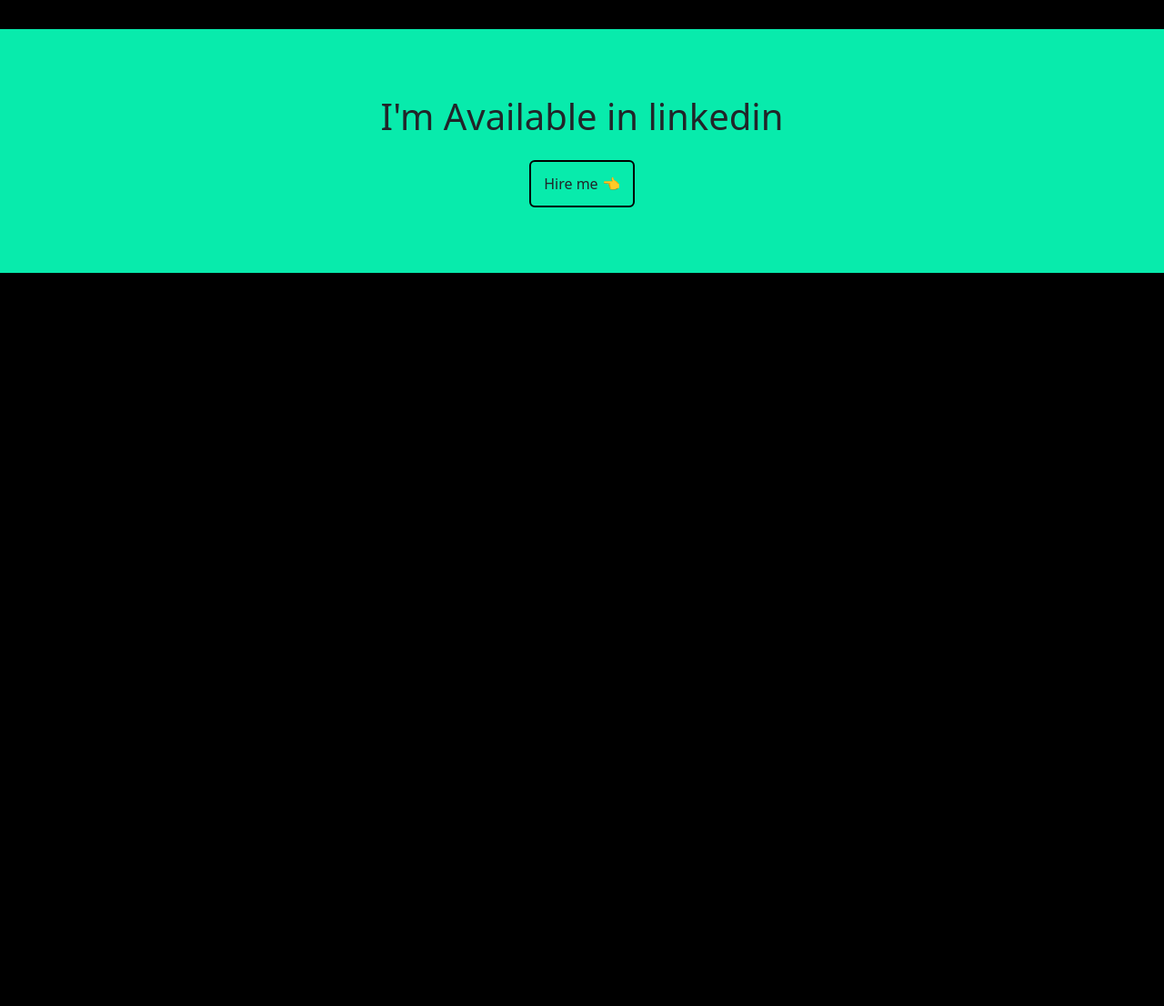
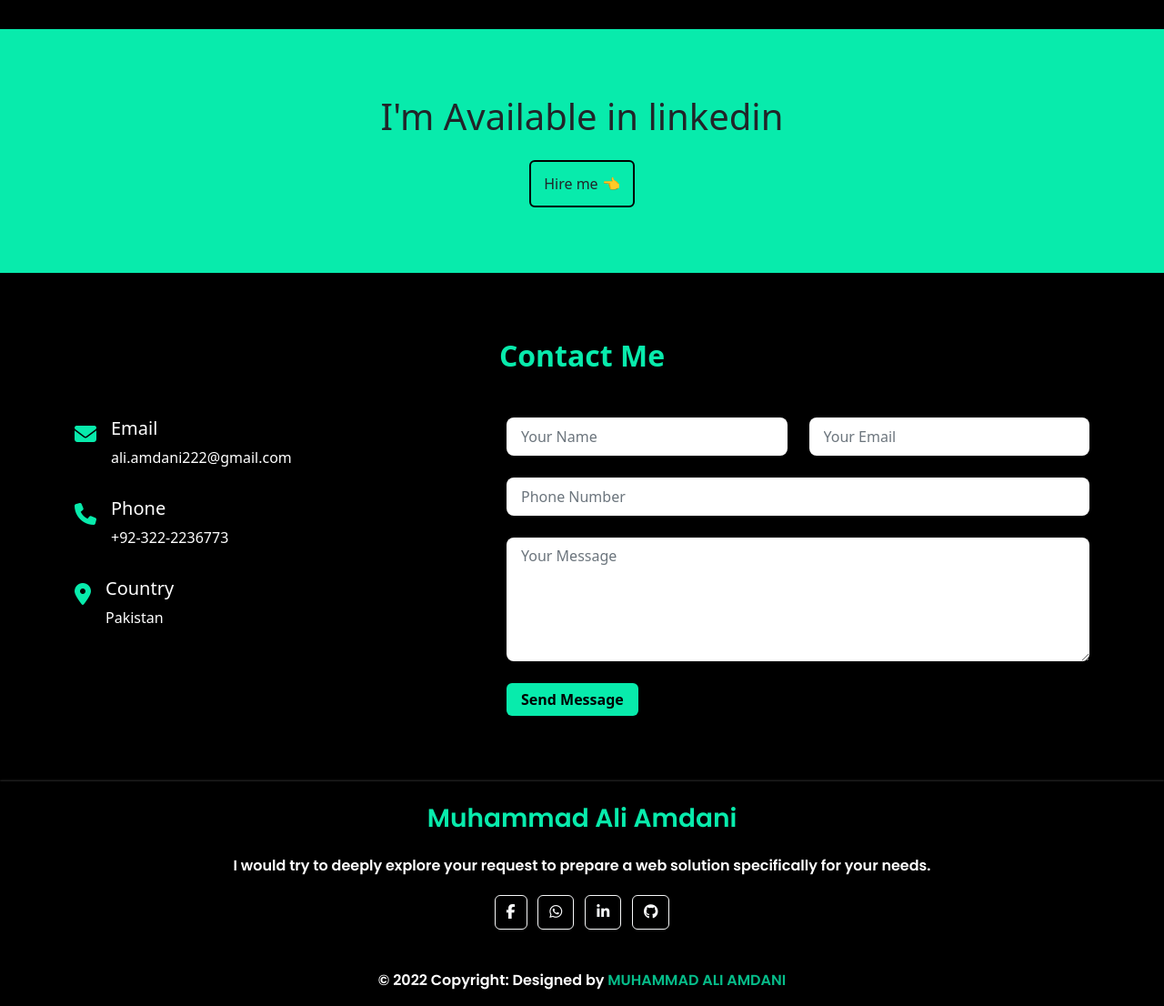
Before and after one commit to aliamdani06/Codsoft-Tasks, a plain HTML site: page Portfolio/index.html in a window 1280 px wide. Shown: the part 2060-3166 px from the top of the page at 91% size. Before the commit the page ends 2360 px from the top, so only its background shows below. Drawn offline with nearby package versions, Linux system fonts and the light colour scheme; a web font is replaced by a local one.

Commit message:
footer and contact section done

```diff
--- a/Portfolio/index.html
+++ b/Portfolio/index.html
@@ -244,6 +244,128 @@
   <!-- linkedin available section end -->
 
 
+   <!-- contact start -->
+   <section class="contact py-5 bg-black" id="contact">
+    <div class="container-lg py-4">
+      <div class="row justify-content-center">
+        <div class="col-lg-8">
+          <div class="section-title text-center">
+            <h2 class="fw-bold mb-5 cont">Contact Me</h2>
+          </div>
+        </div>
+      </div>
+      <div class="row">
+        <div class="col-md-5">
+          <div class="contact-item d-flex mb-3">
+            <div class="icon text-gold fs-4">
+              <i class="fas fa-envelope"></i>
+            </div>
+            <div class="text ms-3 text-white">
+              <h3 class="fs-5">Email</h3>
+              <p class="text ">ali.amdani222@gmail.com</p>
+            </div>
+          </div>
+          <div class="contact-item d-flex mb-3">
+            <div class="icon text-gold fs-4">
+              <i class="fas fa-phone"></i>
+            </div>
+            <div class="text ms-3 text-white">
+              <h3 class="fs-5">Phone</h3>
+              <p class="text ">+92-322-2236773</p>
+            </div>
+          </div>
+          <div class="contact-item d-flex mb-3">
+            <div class="icon text-gold fs-4">
+              <i class="fas fa-map-marker-alt"></i>
+            </div>
+            <div class="text ms-3 text-white">
+              <h3 class="fs-5">Country</h3>
+              <p class="text ">Pakistan</p>
+            </div>
+          </div>
+        </div>
+        <div class="col-md-7">
+          <div class="contact-form">
+            <form action="https://formspree.io/f/xayzeekv" method="POST">
+              <div class="row">
+                <div class="col-lg-6 mb-4">
+                  <input type="text" name="Name:" required placeholder="Your Name"
+                    class="form-control form-control-lg fs-6 border-0 shadow-sm">
+                </div>
+                <div class="col-lg-6 mb-4">
+                  <input type="email" name="Email:" required placeholder="Your Email"
+                    class="form-control form-control-lg fs-6 border-0 shadow-sm">
+                </div>
+              </div>
+              <div class="row">
+                <div class="col-lg-12 mb-4">
+                  <input type="number" placeholder="Phone Number" required name="number"
+                    class="form-control form-control-lg fs-6 border-0 shadow-sm">
+                </div>
+              </div>
+              <div class="row">
+                <div class="col-lg-12 mb-4">
+                  <textarea rows="5" placeholder="Your Message" name="mesage" required
+                    class="form-control form-control-lg fs-6 border-0 shadow-sm"></textarea>
+                </div>
+              </div>
+              <div class="row">
+                <div class="col-lg-12">
+                  <button type="submit" class="btn send btn-danger px-3">Send Message</button>
+                </div>
+              </div>
+            </form>
+          </div>
+        </div>
+      </div>
+    </div>
+  </section>
+  <!-- contact end -->
+
+
+   <!-- footer start -->
+   <footer class="bg-black text-center mb-0 text-white whole footshd">
+
+    <!-- Grid container -->
+    <div class="container p-4 pb-0">
+      <h3 class="mb-4 foot-head">Muhammad Ali Amdani</h3>
+      <p>I would try to deeply explore your request to prepare a web solution specifically for your needs.</p>
+
+      <!-- Section: Social media -->
+      <section class="mb-4">
+        <!-- Facebook -->
+        <a class="btn btn-outline-light btn-floating m-1 icons" href="https://www.facebook.com/Ali.Amdani.3/"
+          target="_blank" role="button"><i class="fab fa-facebook-f"></i></a>
+
+        <!-- Twitter -->
+        <a class="btn btn-outline-light btn-floating m-1 icons" href="https://api.whatsapp.com/send?phone=03222236773"
+          target="_blank" role="button"><i class="fa-brands fa-whatsapp"></i></a>
+
+        <!-- Linkedin -->
+        <a class="btn btn-outline-light btn-floating m-1 icons"
+          href="https://www.linkedin.com/in/muhammad-ali-amdani-4ba081249/" target="_blank" role="button"><i
+            class="fab fa-linkedin-in"></i></a>
+
+        <!-- Github -->
+        <a class="btn btn-outline-light btn-floating m-1 icons" href="https://github.com/aliamdani06" target="_blank"
+          role="button"><i class="fab fa-github"></i></a>
+      </section>
+      <!-- Section: Social media -->
+
+    </div>
+    <!-- Grid container -->
+
+    <!-- Copyright -->
+    <div class="text-center p-3" style="background-color: rgba(0, 0, 0, 0.2);">
+      © 2022 Copyright: Designed by <span class="footer-end">Muhammad Ali Amdani</span>
+      <a class="text-white"></a>
+    </div>
+    <!-- Copyright -->
+
+  </footer>
+  <!-- footer end -->
+
+
     <script src="https://cdn.jsdelivr.net/npm/bootstrap@5.2.2/dist/js/bootstrap.bundle.min.js"
     integrity="sha384-OERcA2EqjJCMA+/3y+gxIOqMEjwtxJY7qPCqsdltbNJuaOe923+mo//f6V8Qbsw3"
     crossorigin="anonymous"></script>
--- a/Portfolio/style.css
+++ b/Portfolio/style.css
@@ -143,3 +143,50 @@
 .ff:hover {
     color: #08ebac !important;
 }
+
+.text-gold {
+    color: #08ebac !important;
+}
+
+.send {
+    background-color: #08ebac !important;
+    color: black !important;
+    border: none !important;
+    outline: none !important;
+    font-weight: bold !important;
+}
+
+.send:hover {
+    background-color: #10ad81 !important;
+}
+
+.cont {
+    color: #08ebac !important;
+}
+
+.foot-head {
+    color: #08ebac;
+}
+
+.footer-end {
+    text-transform: uppercase;
+    opacity: .8;
+    font-weight: bold;
+    color: #08ebac;
+}
+
+.icons:hover {
+    background-color: transparent !important;
+    color: #08ebac !important;
+    border: 1px solid #08ebac !important;
+    transform: translate(0px, -3px);
+    transition: 0.5s;
+}
+
+.whole {
+    font-family: 'Poppins', sans-serif;
+}
+
+.footshd {
+    box-shadow: 0px -1px 2px #ffffff2a;
+}
```
